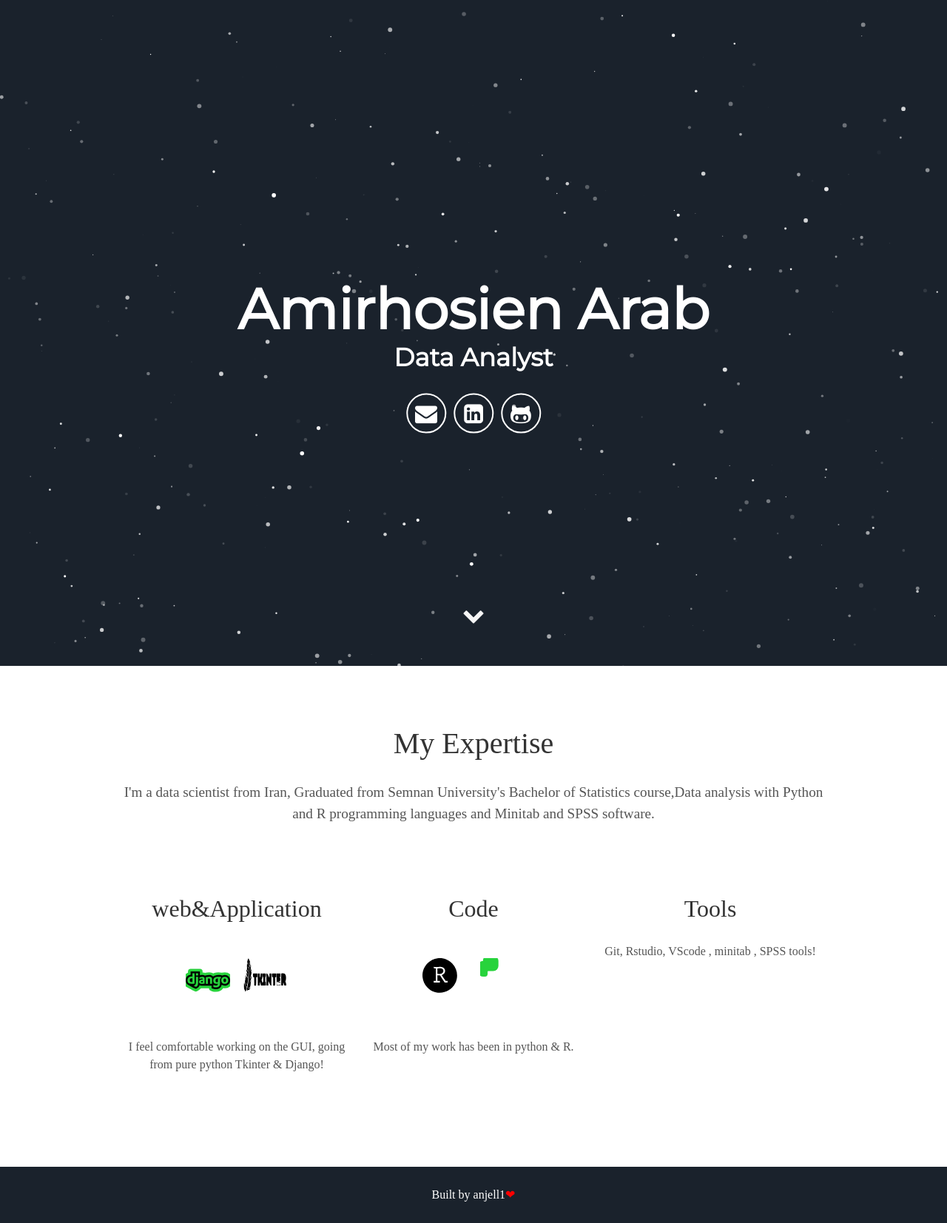
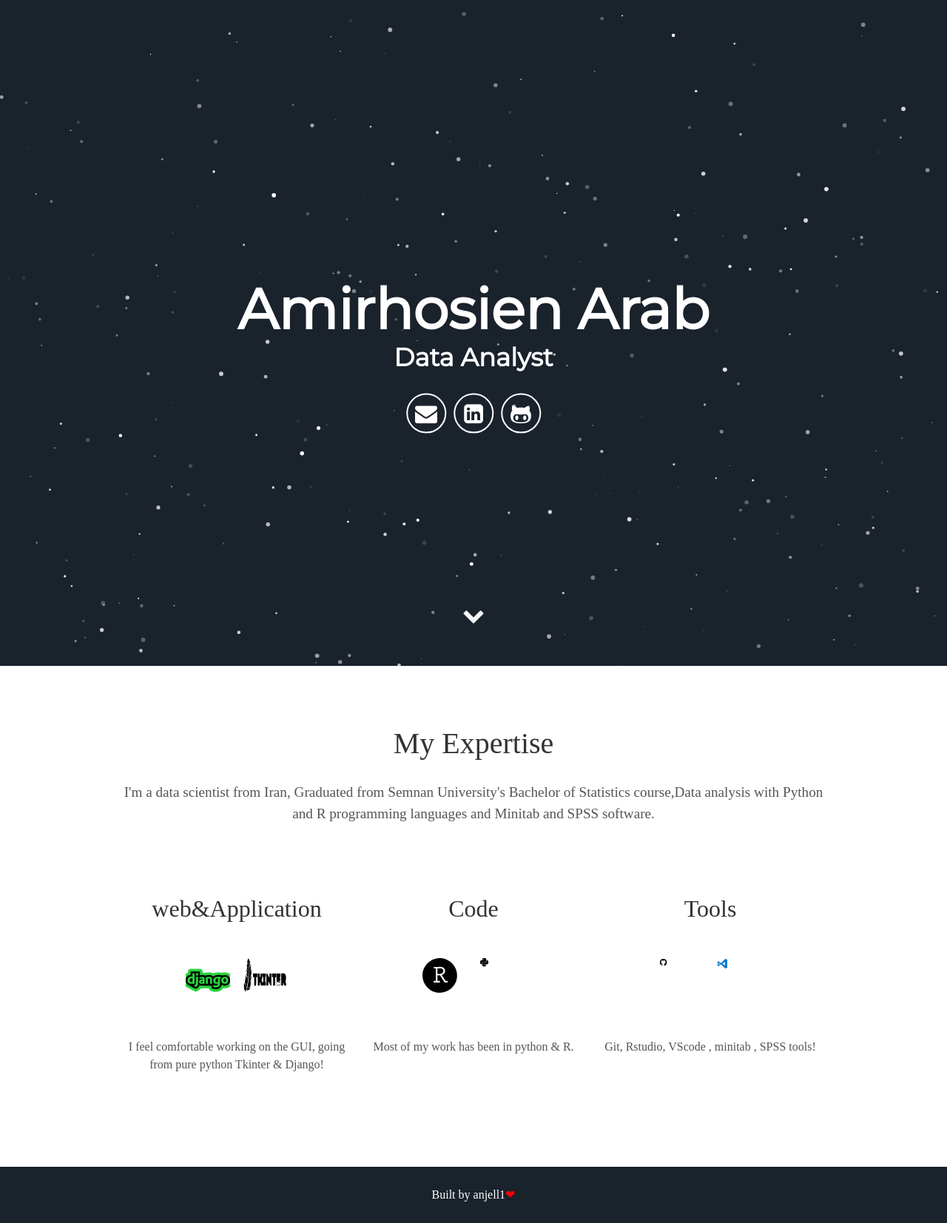
Before and after one commit to daneshisajad/anjell1.github.io, a Jekyll site: the page built from index.html, in a window 1280 px wide. Shown: the whole page at 74% size. Built offline with Jekyll 4.4.1, drawn with Linux system fonts in a browser that asks for light colours; some web fonts are replaced.

Commit message:
Update about.html

```diff
--- a/_includes/about.html
+++ b/_includes/about.html
@@ -93,15 +93,19 @@ c-95 12 -93 11 -93 61 0 39 3 45 17 40 9 -4 43 -9 76 -13z"/>
 89 73 96 124 13 87 -26 158 -107 191 -36 15 -177 20 -250 9z"/>
 </g>
 </svg>
-<svg xmlns="http://www.w3.org/2000/svg" xmlns:xlink="http://www.w3.org/1999/xlink" viewBox="0,0,256,256" width="100px" height="100px" fill-rule="nonzero"><g fill="#27d33c" fill-rule="nonzero" stroke="#27d33c" stroke-width="30.72" stroke-linecap="butt" stroke-linejoin="round" stroke-miterlimit="10" stroke-dasharray="" stroke-dashoffset="0" font-family="none" font-weight="none" font-size="none" text-anchor="none" style="mix-blend-mode: normal"><path
-     d="M60.04,0c-5.01,0.02-9.8,0.45-14.01,1.2C33.63,3.39,31.38,7.98,31.38,16.44v11.17h29.32v3.72H31.38h-11 c-8.52,0-15.98,5.12-18.31,14.86c-2.69,11.17-2.81,18.13,0,29.79c2.08,8.68,7.06,14.86,15.58,14.86h10.08V77.46 c0-9.68,8.37-18.21,18.31-18.21h29.28c8.15,0,14.66-6.71,14.66-14.9V16.44c0-7.94-6.7-13.91-14.66-15.24 C70.28,0.36,65.06-0.02,60.04,0L60.04,0z M44.19,8.99c3.03,0,5.5,2.51,5.5,5.6c0,3.08-2.47,5.57-5.5,5.57 c-3.04,0-5.5-2.49-5.5-5.57C38.69,11.5,41.15,8.99,44.19,8.99L44.19,8.99z"/
-></path></g></g></svg>
+<svg fill="#000000" width="100px" height="100px" viewBox="0 0 128 128" xmlns="http://www.w3.org/2000/svg"><path d="m11.727 0c-.967.001-1.914.086-2.834.248l.098-.014c-2.423.428-2.862 1.324-2.862 2.976v2.182h5.726v.727h-7.874c-.02 0-.043-.001-.066-.001-1.737 0-3.184 1.239-3.507 2.881l-.004.023c-.256.872-.403 1.874-.403 2.91s.147 2.038.422 2.985l-.019-.076c.407 1.695 1.379 2.902 3.04 2.902h1.969v-2.616c.045-1.953 1.622-3.523 3.574-3.557h.003 5.719c1.584-.013 2.863-1.299 2.863-2.885 0-.009 0-.017 0-.026v.001-5.452c-.104-1.561-1.314-2.81-2.848-2.975l-.014-.001c-.866-.149-1.863-.234-2.879-.234-.036 0-.071 0-.107 0h.005zm-3.096 1.755h.017c.603 0 1.091.489 1.091 1.091s-.489 1.091-1.091 1.091c-.601 0-1.089-.487-1.091-1.088 0-.002 0-.005 0-.008 0-.596.48-1.08 1.074-1.086h.001z"/><path d="m18.287 6.119v2.542c-.022 1.977-1.604 3.578-3.572 3.63h-.005-5.719c-1.584.033-2.856 1.322-2.862 2.909v5.453c0 1.551 1.349 2.464 2.862 2.91.855.277 1.839.437 2.86.437s2.005-.16 2.927-.456l-.068.019c1.44-.417 2.862-1.258 2.862-2.91v-2.184h-5.719v-.727h8.582c1.664 0 2.284-1.161 2.863-2.902.28-.87.441-1.871.441-2.91s-.161-2.04-.46-2.979l.019.07c-.411-1.656-1.2-2.902-2.863-2.902zm-3.216 13.807h.017c.603 0 1.091.489 1.091 1.091s-.489 1.091-1.091 1.091c-.603 0-1.091-.489-1.091-1.091 0-.001 0-.003 0-.004 0-.002 0-.005 0-.007 0-.595.48-1.077 1.074-1.08z"/></svg>
+
 
     <p>Most of my work has been in python & R.</p>
   </div>
   <div class="tech">
     <h2>Tools</h2>
 
+    <svg fill="#000000" width="100px" height="100px" viewBox="0 0 128 128" xmlns="http://www.w3.org/2000/svg"><path d="M22,12.247a10,10,0,0,1-6.833,9.488c-.507.1-.687-.214-.687-.481,0-.328.012-1.407.012-2.743a2.386,2.386,0,0,0-.679-1.852c2.228-.248,4.566-1.093,4.566-4.935a3.859,3.859,0,0,0-1.028-2.683,3.591,3.591,0,0,0-.1-2.647s-.838-.269-2.747,1.025a9.495,9.495,0,0,0-5.007,0c-1.91-1.294-2.75-1.025-2.75-1.025a3.6,3.6,0,0,0-.1,2.647A3.864,3.864,0,0,0,5.62,11.724c0,3.832,2.334,4.69,4.555,4.942A2.137,2.137,0,0,0,9.54,18a2.128,2.128,0,0,1-2.91-.831A2.1,2.1,0,0,0,5.1,16.142s-.977-.013-.069.608A2.646,2.646,0,0,1,6.14,18.213s.586,1.944,3.368,1.34c.005.835.014,1.463.014,1.7,0,.265-.183.574-.683.482A10,10,0,1,1,22,12.247Z"/></svg>
+
+    <svg width="100px" height="100px" viewBox="0 0 128 128" xmlns="http://www.w3.org/2000/svg"><title>file_type_vscode3</title><path d="M29.821,4.321,24.023,2,11.493,14.212,3.833,8.385l-1.654.837V22.8l1.644.827,7.65-5.827L24.023,30l5.8-2.321V4.321ZM4.65,19.192V12.818L8.2,15.985,4.65,19.192ZM16,15.985l7.082-5.3V21.324l-7.092-5.339H16Z" style="fill:#007acc"/></svg>
+
+
     <p>Git, Rstudio, VScode , minitab , SPSS tools!</p>
   </div>
 </div>
```
